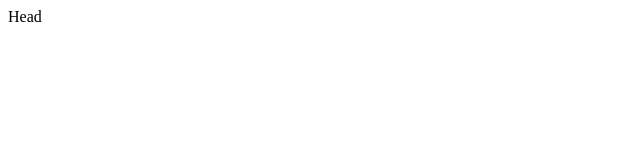
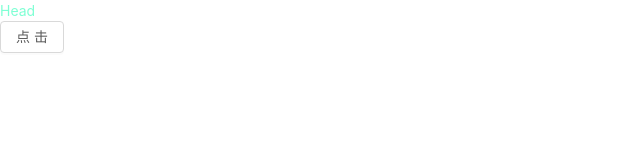
Before and after one commit to enoshima7/next.js_learn, a Next.js app: page /Header in a window 1280 px wide. Shown: the top 160 px of the page, without its empty margins (0-640 px from the left). Built offline with nearby package versions, Linux system fonts and the light colour scheme.

Commit message:
按需引入antd和babel配置以及css用import引入

```diff
--- /dev/null
+++ b/next.config.js
@@ -0,0 +1,5 @@
+const withCss = require('@zeit/next-css')
+if (typeof require !== 'undefined') {
+  require.extensions['.css'] = (file) => {}
+}
+module.exports = withCss({})
--- a/package.json
+++ b/package.json
@@ -8,7 +8,10 @@
     "start": "next start"
   },
   "dependencies": {
+    "@zeit/next-css": "^1.0.1",
+    "antd": "^4.1.3",
     "axios": "^0.19.2",
+    "babel-plugin-import": "^1.13.0",
     "moment": "^2.24.0",
     "next": "9.3.4",
     "react": "16.13.1",
--- a/pages/Header.js
+++ b/pages/Header.js
@@ -1,9 +1,14 @@
 import MyHead from '../components/Head'
+import '../static/test.css'
+import { Button } from 'antd'
 function header() {
   return (
     <>
       <MyHead />
       <div>Head</div>
+      <div>
+        <Button>点击</Button>
+      </div>
     </>
   )
 }
--- /dev/null
+++ b/static/test.css
@@ -0,0 +1,3 @@
+body {
+  color: aquamarine;
+}
```
Also changed, not shown: .babelrc (added), 1 other file (tests, documents, lock files or other folders).
